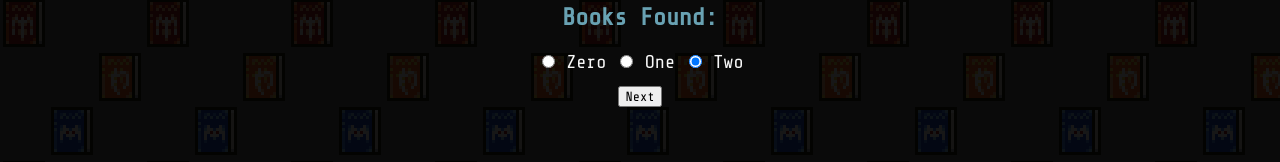
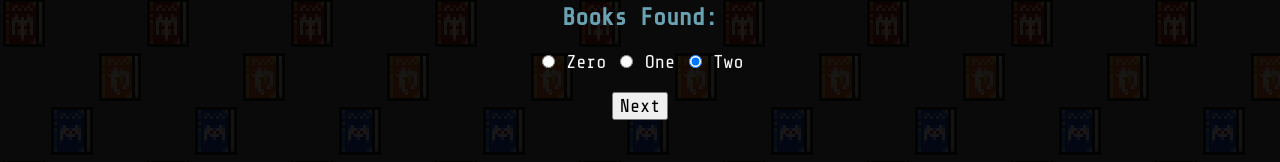
Before and after one commit to Malaert64/aosr-guess-calculator, a plain HTML site: page index.html in a window 1280 px wide. Shown: the part 112-274 px from the top of the page. Drawn offline with nearby package versions, Linux system fonts and the light colour scheme.

Commit message:
Improved the scaling of some things

```diff
--- a/aosrguesscalc.css
+++ b/aosrguesscalc.css
@@ -10,17 +10,13 @@ body {
   text-align: center;
 }
 
-/* Change color of h2 tags that are inside the questions class */
 h2, b {
   color: #69a2b3;
 }
 
-label, select, p {
-  font-size: 14pt;
-}
-
-button, select {
+button, select, label, p {
     font-family: 'Share Tech Mono', monospace;
+    font-size: 14pt;
 }
 
 button {
```
